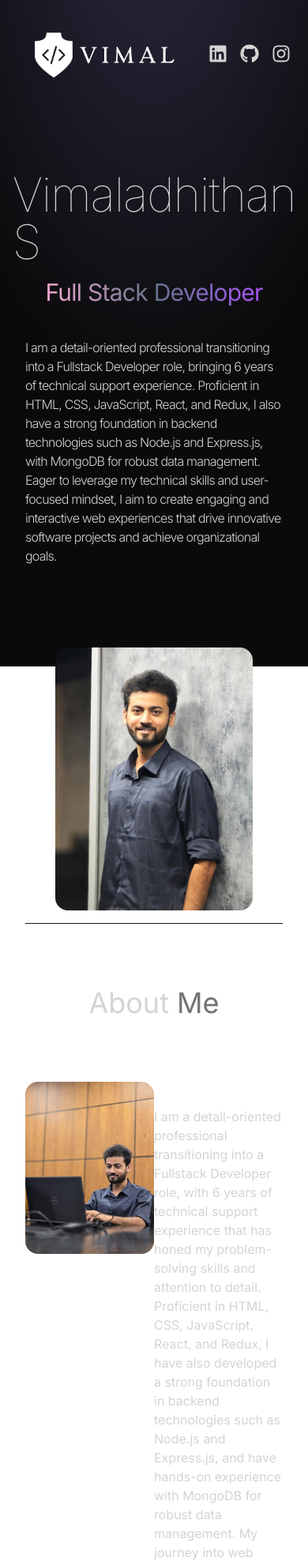
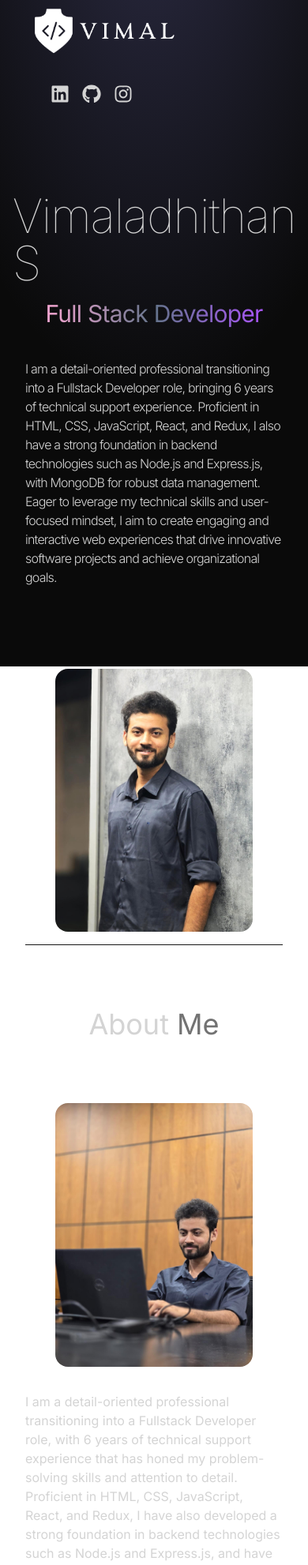
Before and after one commit to svimaladhithan/Portfolio, a React (Vite) app: page / in a window 390 px wide. Shown: the top 1982 px of the page at 79% size. Built offline with nearby package versions, Linux system fonts and the light colour scheme.

Commit message:
added responsiveness

```diff
--- a/src/App.jsx
+++ b/src/App.jsx
@@ -88,7 +88,7 @@ A personal portfolio website showcasing projects, skills, and contact informatio
   ];
 
   const CONTACT = {
-    address: "17H Mahalakshmi Nagar, Gobichettipalayam",
+    address: "Erode, Tamil Nadu",
     phoneNo: "+91 8220591940",
     email: "vimaladhithan007@gmail.com",
   };
--- a/src/Components/About.jsx
+++ b/src/Components/About.jsx
@@ -6,7 +6,7 @@ const About = ({about}) => {
     return (
         <div className='border-b border-neutral-900 pb-4'>
             <h1 className='my-20 text-center text-4xl '>About <span className='text-neutral-500'>Me</span></h1>
-            <div className='flex fexx-wrap'>
+            <div className='flex flex-wrap'>
                 <motion.div
                 whileInView={{ opacity:1, x: 0}}
                 initial={{opacity:0, x:-100}}
--- a/src/Components/Navbar.jsx
+++ b/src/Components/Navbar.jsx
@@ -4,7 +4,7 @@ import { FaGithub, FaInstagram, FaLinkedin } from 'react-icons/fa';
 
 const Navbar = () => {
     return (
-        <nav className='mb-20 flex items-center justify-between py-6'>
+        <nav className='mb-20 flex flex-wrap items-center justify-between'>
             <div className='flex flex-shrink-0 items-center'>
                 <img width={200} src={logo} alt="logo" />
 
```
